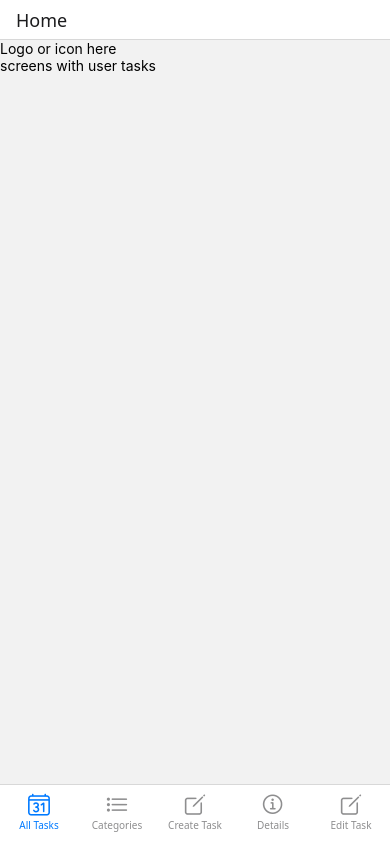
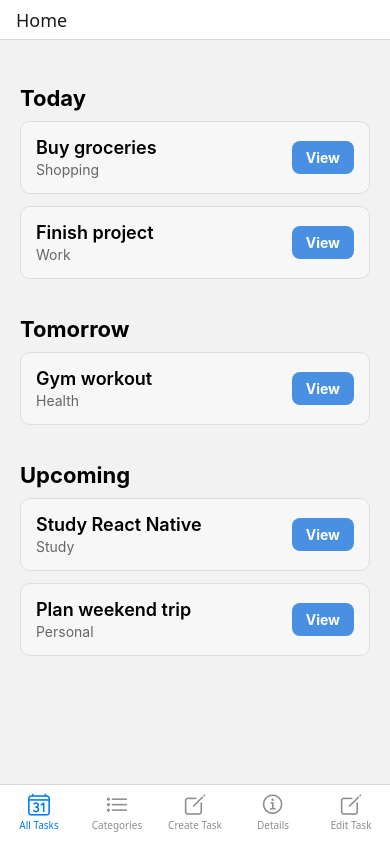
Before and after one commit to krasi-pd-bg/my-task-master-app, a React Native app: screen /Home in a window 390 px wide. Built offline with nearby package versions, Linux system fonts and the light colour scheme.

Commit message:
home screen with all tasks

```diff
--- a/src/screens/HomeScreen.js
+++ b/src/screens/HomeScreen.js
@@ -1,13 +1,101 @@
-import { View, Text } from "react-native";
 
 
+import React from 'react';
+import { View, Text, StyleSheet, TouchableOpacity, ScrollView } from 'react-native';
+
 export default function HomeScreen() {
+
+  // Временно статични данни — по-късно ще идват от API
+  const todayTasks = [
+    { id: 1, title: "Buy groceries", category: "Shopping" },
+    { id: 2, title: "Finish project", category: "Work" },
+  ];
+
+  const tomorrowTasks = [
+    { id: 3, title: "Gym workout", category: "Health" },
+  ];
+
+  const upcomingTasks = [
+    { id: 4, title: "Study React Native", category: "Study" },
+    { id: 5, title: "Plan weekend trip", category: "Personal" },
+  ];
+
+  const renderTask = (task) => (
+    <View key={task.id} style={styles.taskBox}>
+      <View>
+        <Text style={styles.taskTitle}>{task.title}</Text>
+        <Text style={styles.taskCategory}>{task.category}</Text>
+      </View>
+
+      <TouchableOpacity style={styles.viewButton}>
+        <Text style={styles.viewButtonText}>View</Text>
+      </TouchableOpacity>
+    </View>
+  );
+
   return (
-    <View>
-      <View>
-        <Text>Logo or icon here</Text>
-      </View>
-      <Text>screens with user tasks</Text>
+    <View style={{ flex: 1 }}>
+      <ScrollView contentContainerStyle={styles.container}>
+
+        <Text style={styles.heading}>Today</Text>
+        {todayTasks.length > 0 ? todayTasks.map(renderTask) : <Text style={styles.empty}>No tasks for today</Text>}
+
+        <Text style={styles.heading}>Tomorrow</Text>
+        {tomorrowTasks.length > 0 ? tomorrowTasks.map(renderTask) : <Text style={styles.empty}>No tasks for tomorrow</Text>}
+
+        <Text style={styles.heading}>Upcoming</Text>
+        {upcomingTasks.length > 0 ? upcomingTasks.map(renderTask) : <Text style={styles.empty}>No upcoming tasks</Text>}
+
+      </ScrollView>
     </View>
-  )
+  );
 }
+
+const styles = StyleSheet.create({
+  container: {
+    padding: 20,
+    paddingBottom: 40,
+  },
+  heading: {
+    fontSize: 22,
+    fontWeight: '700',
+    marginTop: 25,
+    marginBottom: 10,
+  },
+  taskBox: {
+    backgroundColor: '#f7f7f7',
+    borderRadius: 10,
+    padding: 15,
+    marginBottom: 12,
+    borderWidth: 1,
+    borderColor: '#ddd',
+    flexDirection: 'row',
+    justifyContent: 'space-between',
+    alignItems: 'center',
+  },
+  taskTitle: {
+    fontSize: 18,
+    fontWeight: '600',
+  },
+  taskCategory: {
+    fontSize: 14,
+    color: '#666',
+    marginTop: 3,
+  },
+  viewButton: {
+    backgroundColor: '#4A90E2',
+    paddingVertical: 8,
+    paddingHorizontal: 14,
+    borderRadius: 8,
+  },
+  viewButtonText: {
+    color: '#fff',
+    fontSize: 14,
+    fontWeight: '700',
+  },
+  empty: {
+    fontSize: 14,
+    color: '#999',
+    marginBottom: 10,
+  },
+});
```
